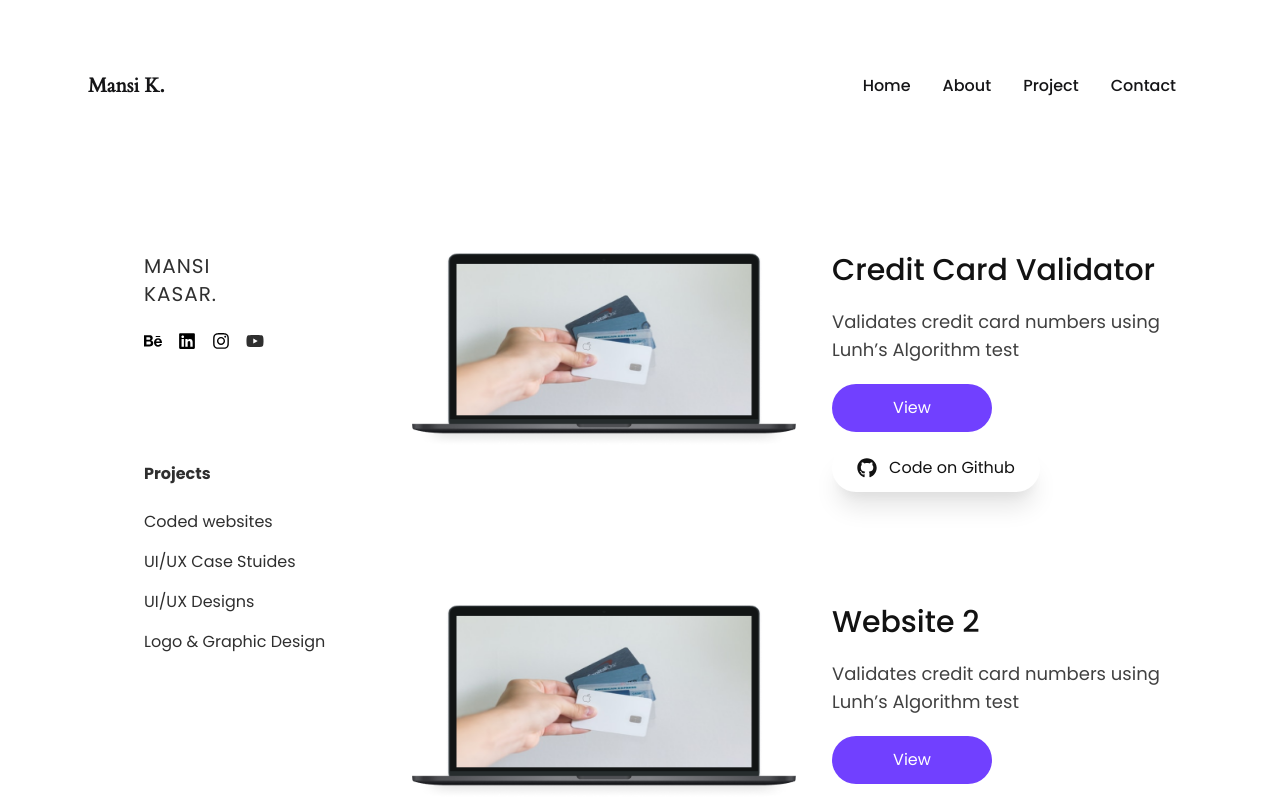
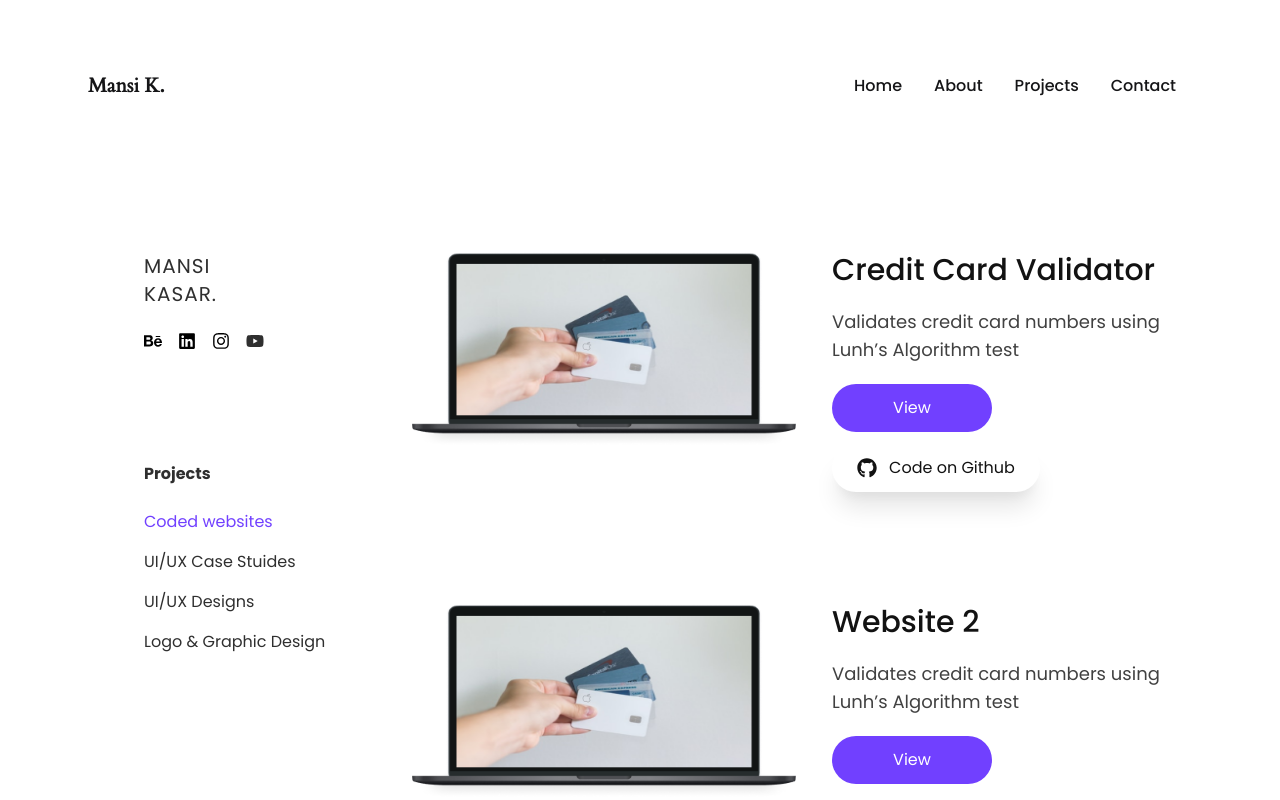
Before and after one commit to saifalfalah/mansi-kasar, a Next.js app: page /projects/coded-websites in a window 1280 px wide. Shown: the top 800 px of the page. Built offline with nearby package versions, Linux system fonts and the light colour scheme.

Commit message:
added active links

```diff
--- a/components/Navbar.js
+++ b/components/Navbar.js
@@ -47,23 +47,41 @@ const Navbar = () => {
           <div className="flex flex-col items-start w-full lg:flex-row lg:ml-auto lg:w-auto lg:items-center lg:h-auto">
             {/* <div className={router.pathname == "/" ? "text-brand" : ""}> */}
             <Link href="/">
-              <a className="items-center w-full p-2 mr-4 font-medium rounded font-poppins text-navItems lg:w-auto ">
+              <a
+                className={`items-center justify-center w-full p-2 mr-4 font-medium rounded font-poppins lg:w-auto ${
+                  router.pathname === "/" ? "text-brand" : "text-navItems "
+                }`}
+              >
                 Home
               </a>
             </Link>
             {/* </div> */}
             <Link href="/about">
-              <a className="items-center justify-center w-full p-2 mr-4 font-medium rounded font-poppins text-navItems lg:w-auto">
+              <a
+                className={`items-center justify-center w-full p-2 mr-4 font-medium rounded font-poppins lg:w-auto ${
+                  router.pathname === "/about" ? "text-brand" : "text-navItems "
+                }`}
+              >
                 About
               </a>
             </Link>
             <Link href="/projects">
-              <a className="items-center justify-center w-full p-2 mr-4 font-medium rounded font-poppins text-navItems lg:w-auto">
-                Project
+              <a
+                className={`items-center justify-center w-full p-2 mr-4 font-medium rounded font-poppins lg:w-auto ${
+                  router.pathname === "/projects"
+                    ? "text-brand"
+                    : "text-navItems "
+                }`}
+              >
+                Projects
               </a>
             </Link>
             <Link href="/">
-              <a className="items-center justify-center w-full p-2 mr-4 font-medium rounded font-poppins text-navItems lg:w-auto">
+              <a
+                className={`items-center justify-center w-full p-2 mr-4 font-medium rounded font-poppins lg:w-auto ${
+                  router.pathname === "/test" ? "text-brand" : "text-navItems "
+                }`}
+              >
                 Contact
               </a>
             </Link>
--- a/components/ProjectView/SideNav.js
+++ b/components/ProjectView/SideNav.js
@@ -1,4 +1,5 @@
 import Link from "next/link";
+import { useRouter } from "next/router";
 import {
   FaLinkedin,
   FaBehance,
@@ -6,25 +7,27 @@ import {
   FaInstagram,
   FaRegEnvelope,
 } from "react-icons/fa";
-const sidenav = () => {
+
+const SideNav = () => {
   const sideNavItems = [
     {
       name: "Coded websites",
-      path: "/projects/coded-websites/",
+      path: "/projects/coded-websites",
     },
     {
       name: "UI/UX Case Stuides",
-      path: "/projects/uiux-casestudies/",
+      path: "/projects/uiux-casestudies",
     },
     {
       name: "UI/UX Designs",
-      path: "/projects/uiux-designs/",
+      path: "/projects/uiux-designs",
     },
     {
       name: "Logo & Graphic Design ",
-      path: "/projects/logo-graphic-design/ ",
+      path: "/projects/logo-graphic-design",
     },
   ];
+  const router = useRouter();
   return (
     <div className="w-48 font-poppins text-heroH">
       <div className="hidden mb-6 text-xl font-normal tracking-wider uppercase lg:block ">
@@ -63,7 +66,11 @@ const sidenav = () => {
       </ul>
       <div>
         <Link href="/projects">
-          <a>
+          <a
+            className={`${
+              router.pathname === "/projects" ? "text-brand" : "text-heroH "
+            }`}
+          >
             <h1 className="mb-6 font-bold popp">Projects</h1>
           </a>
         </Link>
@@ -71,7 +78,15 @@ const sidenav = () => {
       <div className="flex flex-col space-y-4">
         {sideNavItems.map((item, index) => (
           <Link key={index} href={item.path}>
-            <a>{item.name}</a>
+            <a
+              className={`${
+                router.pathname.startsWith(item.path)
+                  ? "text-brand"
+                  : "text-heroH "
+              }`}
+            >
+              {item.name}
+            </a>
           </Link>
         ))}
       </div>
@@ -79,4 +94,4 @@ const sidenav = () => {
   );
 };
 
-export default sidenav;
+export default SideNav;
```
